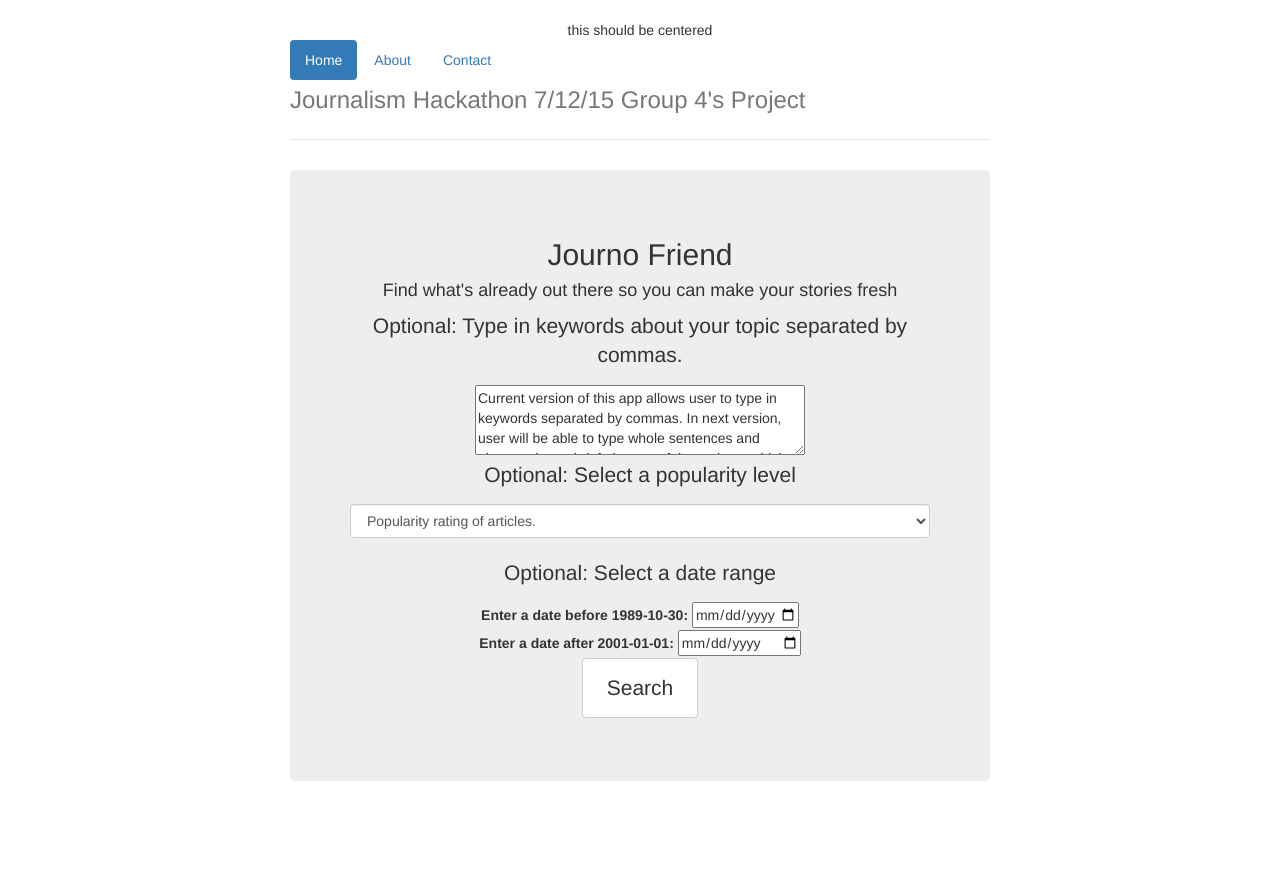
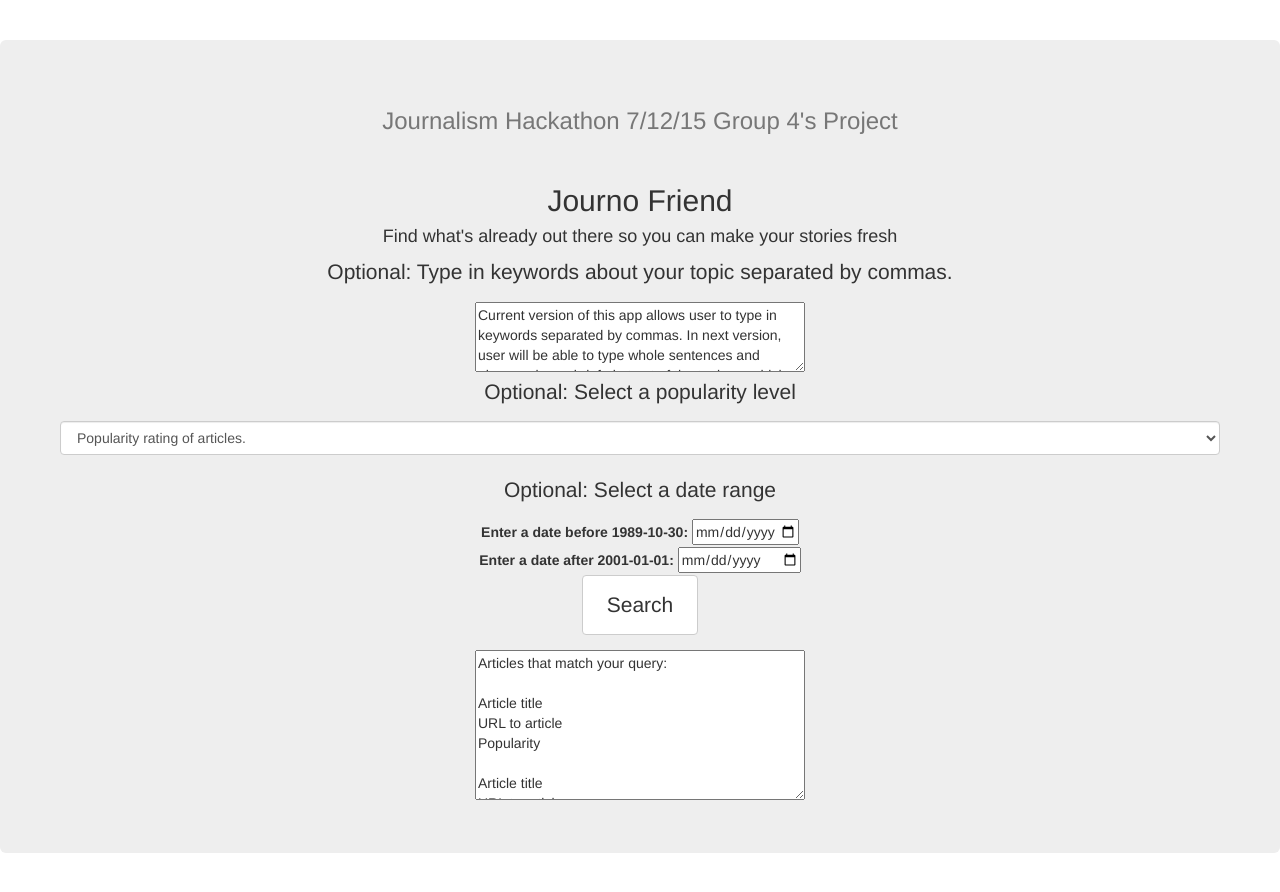
Before and after one commit to macmania/journo-friend, a website: page my-yo-project/app/index.html in a window 1280 px wide. Drawn offline with nearby package versions, Linux system fonts and the light colour scheme; files that its build step writes are made by us from their sources; files whose address does not match are found by name.

Commit message:
adding bootstrap and the app

```diff
--- a/my-yo-project/app/index.html
+++ b/my-yo-project/app/index.html
@@ -22,22 +22,32 @@
         <![endif]-->
 
 
-        <div class="container">
-            <div class="header">
-                <div class="row">
-                    <div class="col-md-12 text-center">
-                       this should be centered
-                    </div>
-                </div>
-                <ul class="nav nav-pills">
-                    <li class="active"><a href="#">Home</a></li>
-                    <li><a href="#">About</a></li>
-                    <li><a href="#">Contact</a></li>
+        <div-- class="container">
+            <!--div class="header"-->
+
+            <!--div class="col-12">
+                <ul id="menu-main" class="nav navbar-nav" style="">
+                    <li class="text-center">
+                        <%= link_to "Home", root_path  %>
+                    </li>
+                    <li class="text-center">
+                        <%= link_to "About", root_path  %>
+                    </li>
+                    <li class="text-center">
+                        <%= link_to "Help", root_path  %>
+                    </li>
                 </ul>
-                <h3 class="text-muted">Journalism Hackathon 7/12/15 Group 4's Project</h3>
+            </div-->
+
+
             </div>
 
+
             <div class="jumbotron">
+                <h3 class="text-muted">Journalism Hackathon 7/12/15 Group 4's Project</h3>
+                <br/>
+
+
                 <h2>Journo Friend</h2>
                 <h4>Find what's already out there so you can make your stories fresh</h4>
 
@@ -67,6 +77,24 @@
 
                 <p><button class="btn btn-default" type="submit">Search</button>
                     <!--a class="btn btn-lg btn-success" href="#">Search<span class="glyphicon glyphicon-ok"></span></a--></p>
+
+                 <textarea style="margin: 0px; width: 330px; height: 150px;">
+Articles that match your query:
+
+Article title
+URL to article
+Popularity
+
+Article title
+URL to article
+Popularity
+
+Article title
+URL to article
+Popularity
+
+
+            </textarea>
 
             </div>
 
```
Also changed, not shown: bootstrap-3.3.5-dist/css/bootstrap.css.
